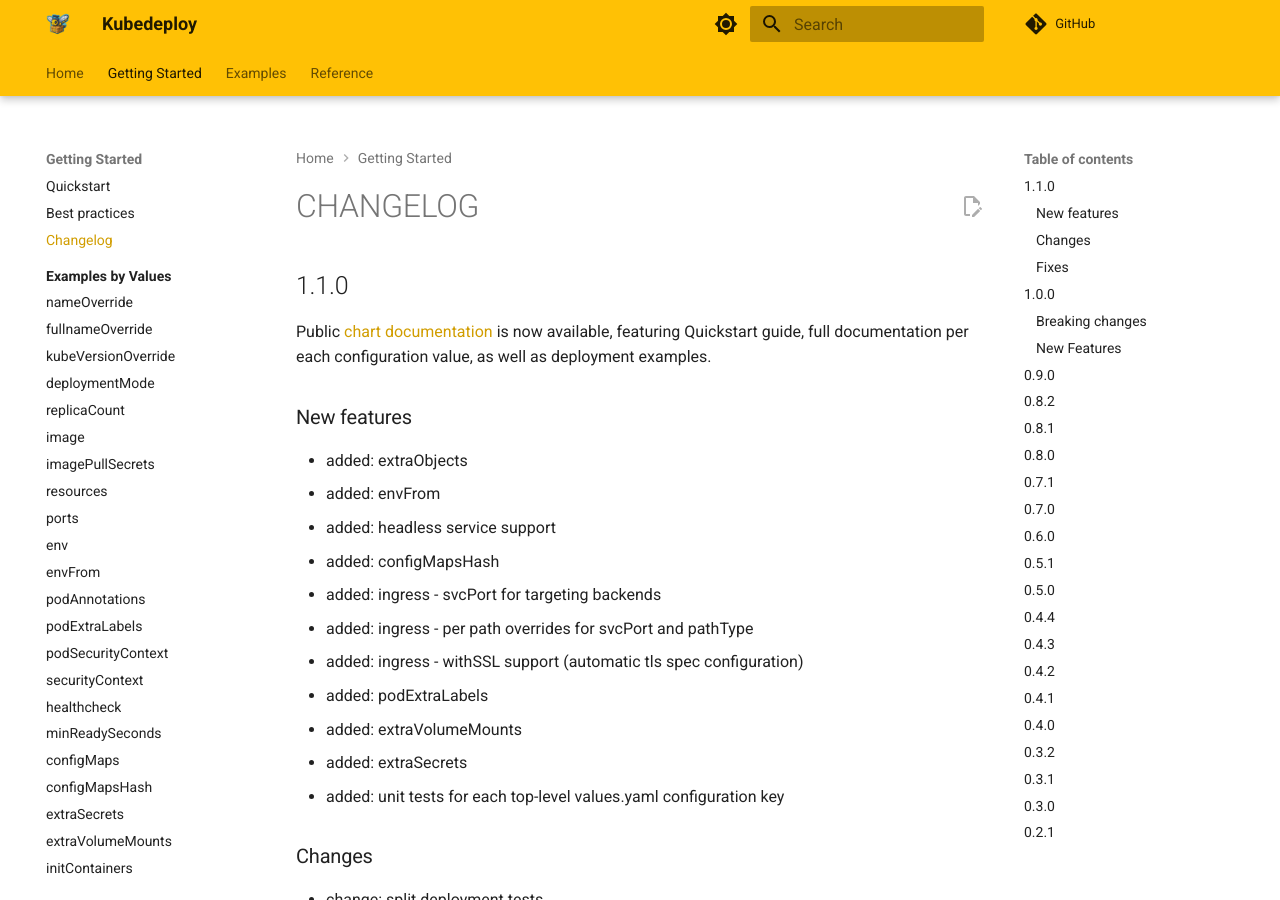
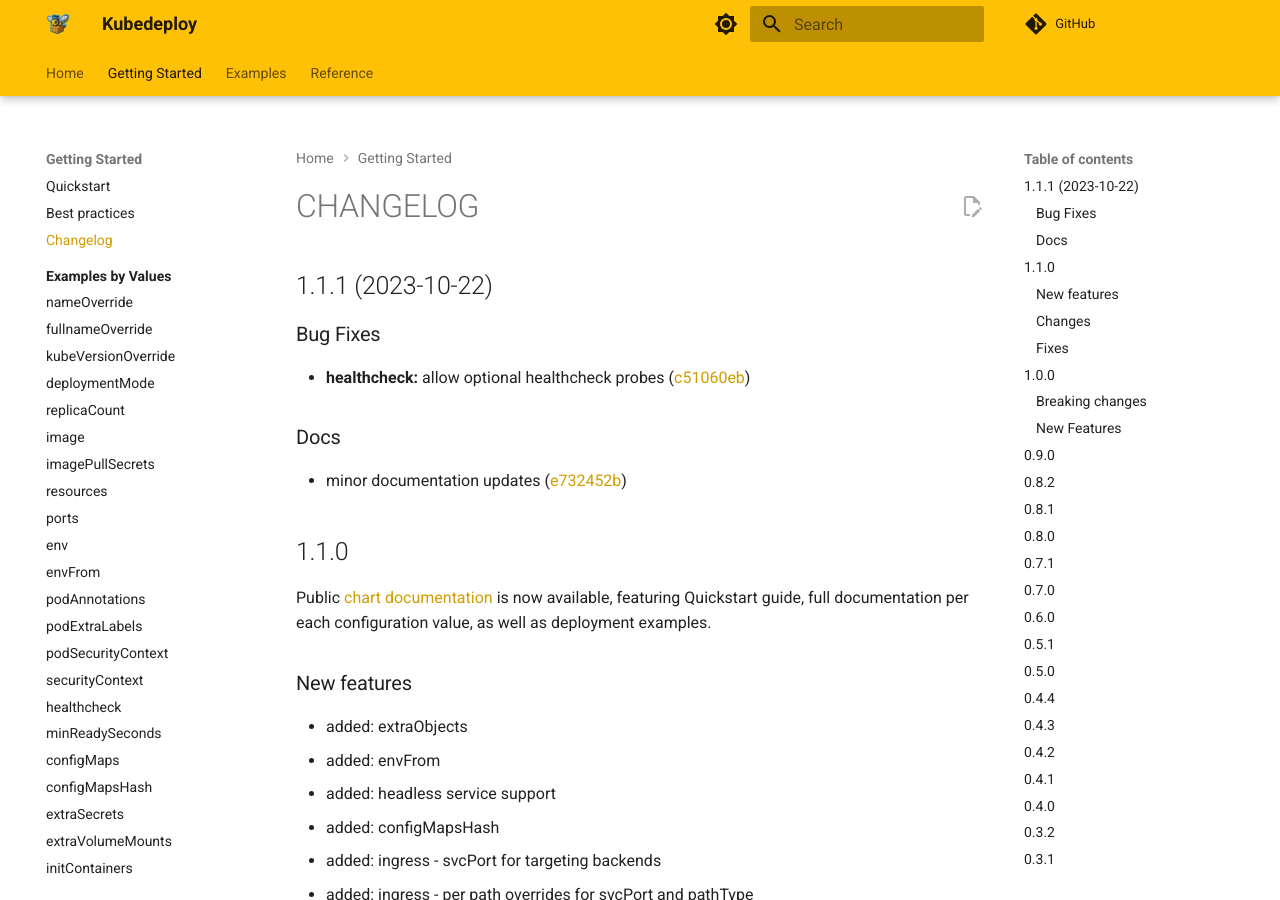
Before and after one commit to SysbeeTech/kubedeploy, an MkDocs documentation site: the page built from docs/start/changelog.md, in a window 1280 px wide and 900 px high. Built offline with MkDocs 1.6.1 and Material for MkDocs 9.7.7, drawn with Linux system fonts in a browser that asks for light colours; nearby versions of some CDN libraries; comment, search, counter and statistics services are not loaded.

Commit message:
release - 1.1.1
Kubedeploy version 1.1.1

```diff
--- a/docs/reference/values.md
+++ b/docs/reference/values.md
@@ -5,7 +5,7 @@ hide:
 ---
 # kubedeploy
 
-![Version: 1.1.0](https://img.shields.io/badge/Version-1.1.0-informational?style=flat-square) ![Type: application](https://img.shields.io/badge/Type-application-informational?style=flat-square) ![AppVersion: 1.1.0](https://img.shields.io/badge/AppVersion-1.1.0-informational?style=flat-square)
+![Version: 1.1.1](https://img.shields.io/badge/Version-1.1.1-informational?style=flat-square) ![Type: application](https://img.shields.io/badge/Type-application-informational?style=flat-square) ![AppVersion: 1.1.1](https://img.shields.io/badge/AppVersion-1.1.1-informational?style=flat-square)
 
 **Homepage:** <https://kubedeploy.app/>
 
@@ -75,7 +75,7 @@ Kubernetes: `>=1.20.0-0`
 | :fontawesome-solid-arrow-turn-up:{ .rotate-90 } cronjobspec.schedule | string | `"0 * * * *"` | Define cronjob schedule, for details see [reference](https://kubernetes.io/docs/concepts/workloads/controllers/cron-jobs/#writing-a-cronjob-spec) |
 | :fontawesome-solid-arrow-turn-up:{ .rotate-90 } cronjobspec.startingDeadlineSeconds | optional | `180` | Define deadline for starting the job, see [reference](https://kubernetes.io/docs/concepts/workloads/controllers/cron-jobs/#starting-deadline) |
 | :fontawesome-solid-arrow-turn-up:{ .rotate-90 } cronjobspec.successfulJobsHistoryLimit | int | `3` | Define number of successful Job logs to keep |
-| [:fontawesome-solid-book:  deploymentMode](../start/values/deploymentmode.md) | string | `"Deployment"` | Available deployment modes, currently supported:   <ul><li>**Deployment**</li>   <li>**Statefulset**</li>   <li>**Job**</li>   <li>**Cronjob**</li></ul>   <li>**None**</li></ul> |
+| [:fontawesome-solid-book:  deploymentMode](../start/values/deploymentmode.md) | string | `"Deployment"` | Available deployment modes, currently supported:   <ul><li>**Deployment**</li>   <li>**Statefulset**</li>   <li>**Job**</li>   <li>**Cronjob**</li>   <li>**None**</li></ul> |
 | [:fontawesome-solid-book:  env](../start/values/env.md) | list | `[]` | Define environment variables for all containers in Pod. For reference see: [env](https://kubernetes.io/docs/reference/generated/kubernetes-api/v1.23/#envvar-v1-core). |
 | [:fontawesome-solid-book:  envFrom](../start/values/envfrom.md) | list | `[]` | Define environment variables from ConfigMap or Secret objects for all containers in Pod. For reference see [envFrom secret example](https://kubernetes.io/docs/tasks/inject-data-application/distribute-credentials-secure/#configure-all-key-value-pairs-in-a-secret-as-container-environment-variables) or [envFrom configmap example](https://kubernetes.io/docs/tasks/configure-pod-container/configure-pod-configmap/#configure-all-key-value-pairs-in-a-configmap-as-container-environment-variables) |
 | [:fontawesome-solid-book:  extraObjects](../start/values/extraobjects.md) | list | `[]` | Create dynamic manifest via values (templated). See values.yaml or chart documentation for examples: |
--- a/docs/start/changelog.md
+++ b/docs/start/changelog.md
@@ -1,4 +1,15 @@
 # CHANGELOG
+
+## 1.1.1 (2023-10-22)
+
+
+### Bug Fixes
+
+* **healthcheck:**  allow optional healthcheck probes ([c51060eb](https://github.com:SysbeeTech/kubedeploy.git/commit/c51060ebb56befd0269121967050c780ea86d35d))
+
+### Docs
+
+*   minor documentation updates ([e732452b](https://github.com:SysbeeTech/kubedeploy.git/commit/e732452b1afc21dabac486b982e30d539a8d7970))
 
 ## 1.1.0
 
```
Also changed, not shown: CHANGELOG.md (+5 -34 lines), kubedeploy/README.md (+2 -2 lines), .clog.toml (added), 3 other files.
